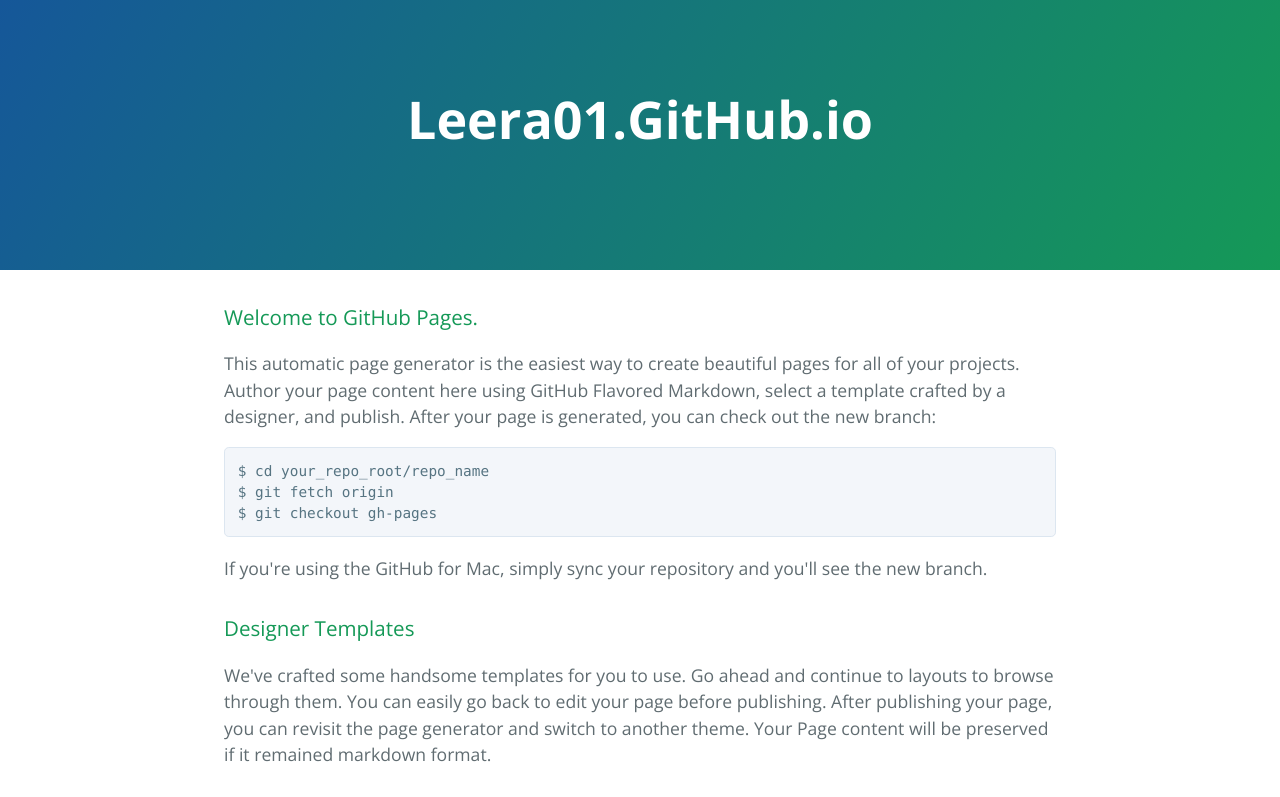
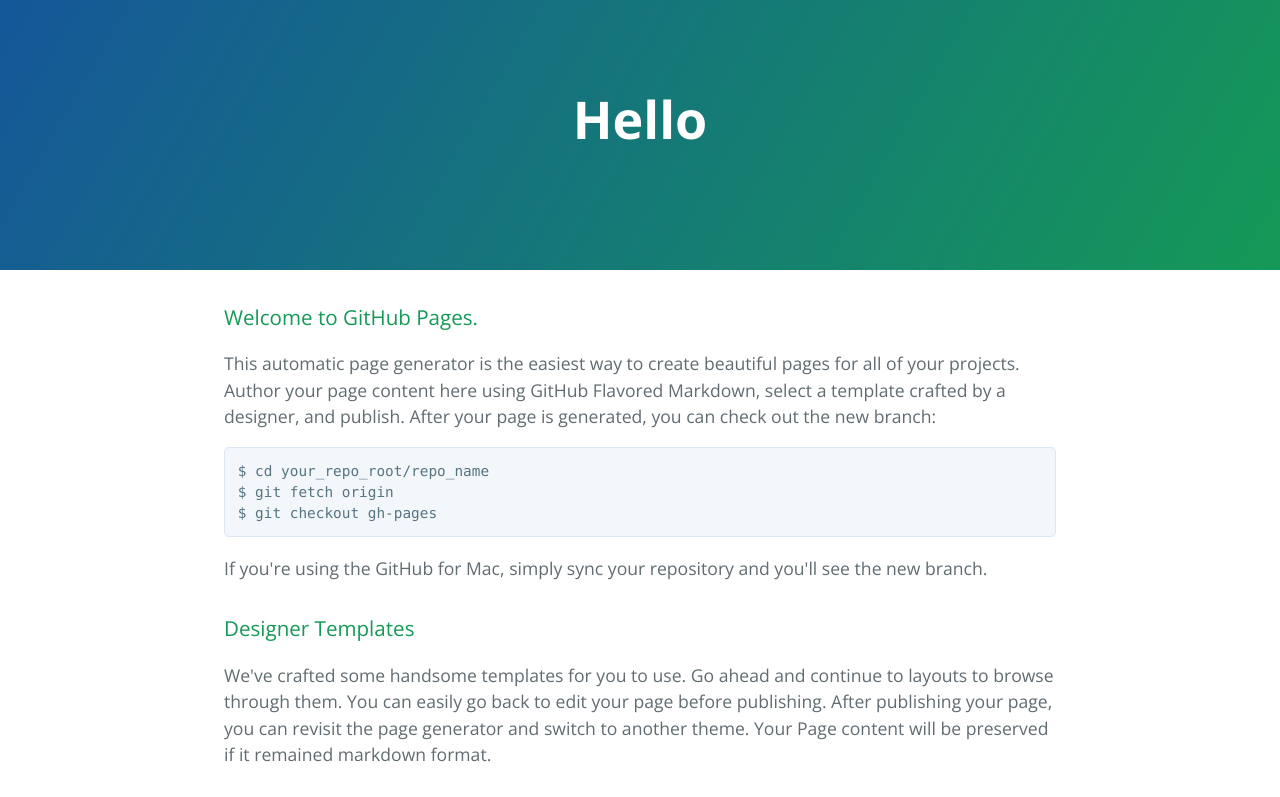
Before and after one commit to leera01/leera01.github.io, a plain HTML site: page index.html in a window 1280 px wide. Shown: the top 797 px of the page. Drawn offline with nearby package versions, Linux system fonts and the light colour scheme.

Commit message:
Update Index
Change header

```diff
--- a/index.html
+++ b/index.html
@@ -11,7 +11,7 @@
   </head>
   <body>
     <section class="page-header">
-      <h1 class="project-name">Leera01.GitHub.io</h1>
+      <h1 class="project-name">Hello</h1>
       <h2 class="project-tagline"></h2>
     </section>
 
```
